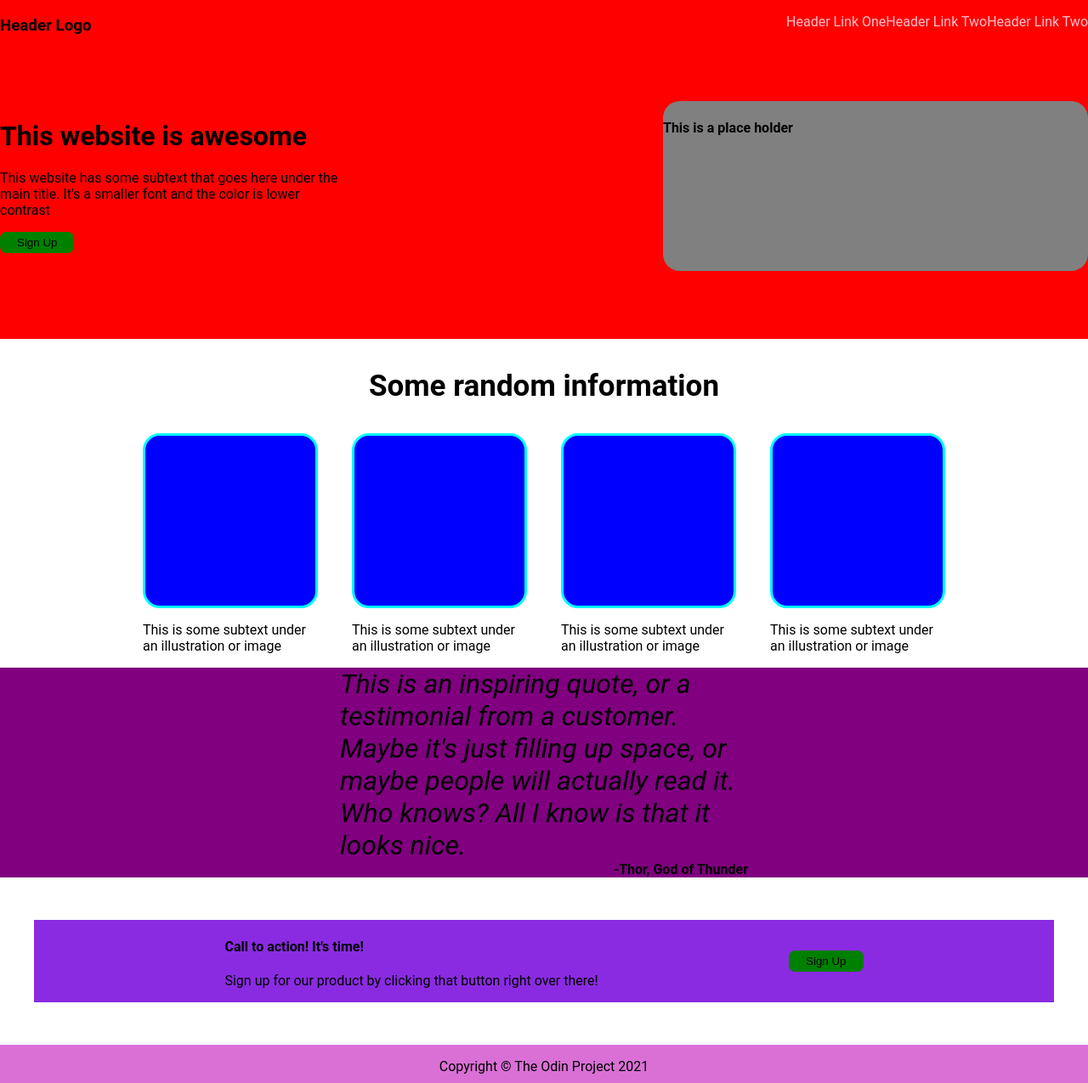
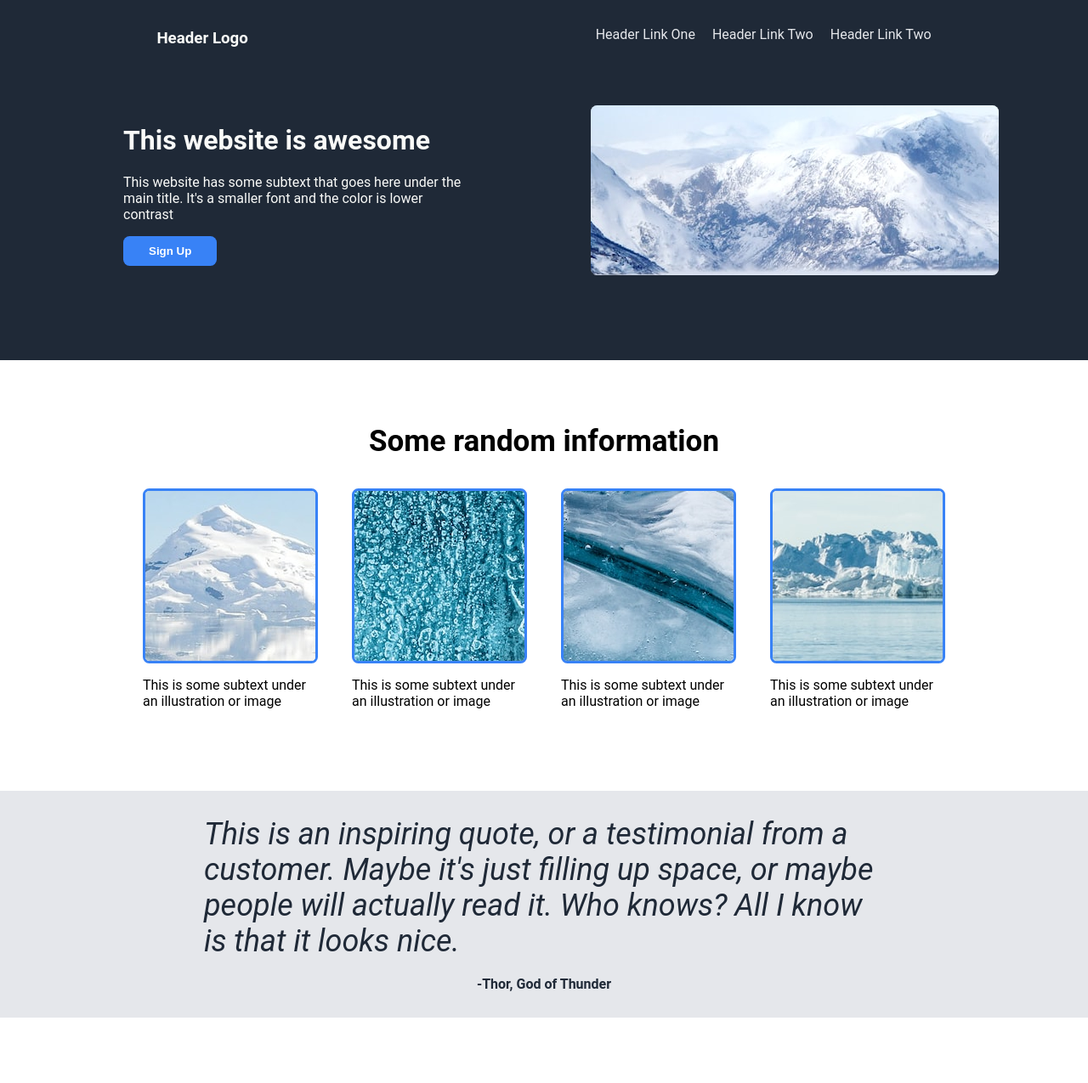
Before and after one commit to SadMadLad/odin-landing-page, a plain HTML site: page index.html in a window 1280 px wide. Shown: the top 1275 px of the page at 85% size. Drawn offline with Linux system fonts and the light colour scheme.

Commit message:
Add images and Format html and css file

```diff
--- a/index.html
+++ b/index.html
@@ -24,7 +24,7 @@
                     <button class="sign-up">Sign Up</button>
                 </div>
                 <div class="placeholder">
-                    <h4>This is a place holder</h4>
+                    <img src="./imgs/01.jpg"/>
                 </div>
             </main>
         </div>
@@ -34,19 +34,27 @@
             <h3 class="information-title">Some random information</h3>
             <div class="cards">
                 <div class="card">
-                    <div class="illustration"></div>
+                    <div class="illustration">
+                        <img src="./imgs/02.jpg">
+                    </div>
                     <p class="subtext">This is some subtext under an illustration or image</p>
                 </div>
                 <div class="card">
-                    <div class="illustration"></div>
+                    <div class="illustration">
+                        <img src="./imgs/03.jpg">
+                    </div>
                     <p class="subtext">This is some subtext under an illustration or image</p>
                 </div>
                 <div class="card">
-                    <div class="illustration"></div>
+                    <div class="illustration">
+                        <img src="./imgs/04.jpg">
+                    </div>
                     <p class="subtext">This is some subtext under an illustration or image</p>
                 </div>
                 <div class="card">
-                    <div class="illustration"></div>
+                    <div class="illustration">
+                        <img src="./imgs/05.jpg">
+                    </div>
                     <p class="subtext">This is some subtext under an illustration or image</p>
                 </div>
             </div>
@@ -66,7 +74,7 @@
                 <h4 class="call">Call to action! It's time!</h4>
                 <p class="call-desc">Sign up for our product by clicking that button right over there!</p>
             </div>
-            <button class="sign-up">Sign Up</button>
+            <button class="sign-up sign-up-bottom">Sign Up</button>
         </div>
 
         <!--Footer-->
--- a/style.css
+++ b/style.css
@@ -8,7 +8,7 @@ body {
 }
 a {
     text-decoration: none;
-    color: pink;
+    color: #E5E7EB;
 }
 ul {
     list-style: none;
@@ -18,25 +18,28 @@ ul {
 
 /*Upper*/
 .upper {
+    color: #F9FAF8;
     flex: auto;
     display: flex;
     flex-direction: column;
-    background-color: red;
+    background-color: #1F2937;
+    padding-top: 15px;
+    padding-bottom: 50px;
 }
 
 .header {
     display: flex;
-    justify-content: space-between;
+    justify-content: space-around;
 }
 .tabs {
     display: flex;
+    gap: 20px;
 }
 
 .front {
-    padding: 60px 0 80px 0;
-    justify-content: center;
+    padding: 50px;
+    justify-content: space-around;
     display: flex;
-    justify-content: space-between;
 }
 
 .intro-p,
@@ -44,22 +47,43 @@ ul {
     max-width: 400px;
 }
 .sign-up {
-    padding: 0;
     border: none;
     background: none;
-    background-color: green;
+    background-color: #3882F6;
+    color: white;
+    font-weight: bold;
     border-radius: 7.5px;
-    padding: 5px 20px;
+    padding: 10px 30px;
+}
+
+.intro, .placeholder{
+    padding: 0 40px;
 }
 
 .placeholder {
     height: 200px;
-    width: 500px;
+    width: 400px;
     background-color: gray;
-    border-radius: 20px;
+    border-radius: 0;
+    display: flex;
+    justify-content: center;
+    align-items: center;
+    overflow: hidden;
+    border-radius: 7.5px;
+}
+
+.placeholder img {
+    flex-shrink: 0;
+    min-width: 100%;
+    min-height: 100%
 }
 
 /*Random Information*/
+.random-information {
+    padding-top: 40px;
+    padding-bottom: 80px;
+}
+
 .cards {
     display: flex;
     justify-content: center;
@@ -74,9 +98,14 @@ ul {
 .illustration {
     width: 200px;
     height: 200px;
-    border: solid cyan;
+    border: solid #3882F6;
     border-radius: 20px;
-    background-color: blue;
+    background-color: white;
+    display: flex;
+    justify-content: center;
+    align-items: center;
+    overflow: hidden;
+    border-radius: 7.5px;
 }
 .subtext {
     max-width: 200px;
@@ -84,35 +113,63 @@ ul {
 
 /*Quote*/
 .quote-section {
-    background-color: purple;
+    display: flex;
+    flex-direction: column;
+    align-items: center;
+    background-color: #E5E7EB;
+    color: #1F2937;
 }
 
 .quote,
 .quote-author {
-    padding: 0 400px;
+    padding: 0;
     margin: 0;
 }
 
 .quote {
-    font-size: 32px;
+    padding-top: 30px;
+    font-size: 36px;
     max-width: 800px;
 }
 .quote-author {
     text-align: right;
+    margin-top: 20px;
+    padding-bottom: 30px;
 }
 
 /*Call to Action*/
 .call-to-action{
-    margin: 50px 40px;
-    background-color:blueviolet;
+    margin: 80px 80px;
+    background-color:#3882F6;
     display: flex;
     justify-content: space-evenly;
     align-items: center;
+    color: white;
+    border-radius: 10px;
+}
+
+.sign-up-bottom {
+    border: solid white;
+    font-size: 20px;
+    font-weight: bolder;
+}
+
+.call {
+    margin: 0;
+    margin-top: 40px;
+}
+
+.call-desc {
+    margin: 0;
+    margin-top: 5px;
+    margin-bottom: 40px;
+    font-weight: 100;
 }
 
 /*Footer*/
 .footer {
-    background-color: orchid;
+    background-color: #1F2937;
+    color: white;
 }
 .footer-text {
     text-align: center;
```
Also changed, not shown: imgs/01.jpg (added), imgs/02.jpg (added), imgs/03.jpg (added), imgs/04.jpg (added), imgs/05.jpg (added).
